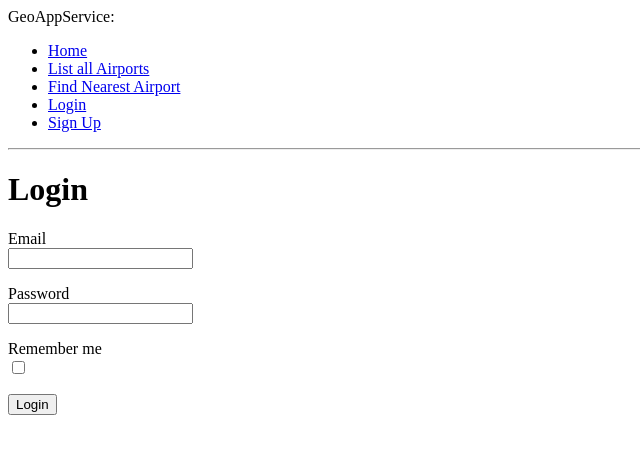
After one commit to Pynapse/geoappservice, a Flask app: page /login in a window 1280 px wide. The commit adds this page. Shown: the top 454 px of the page, without its empty margins (0-640 px from the left). Run offline with Flask 2, Linux system fonts and the light colour scheme.

Commit message:
Auth added

```diff
--- /dev/null
+++ b/app/forms/login.py
@@ -0,0 +1,10 @@
+from flask_wtf import FlaskForm
+from wtforms import StringField, SubmitField, PasswordField, BooleanField
+from wtforms.validators import DataRequired, Email
+
+class LoginForm(FlaskForm):
+
+    email = StringField("Email",  validators=[DataRequired(), Email()])
+    password = PasswordField('Password', validators=[DataRequired()])
+    remember_me = BooleanField('Remember me')
+    submit = SubmitField("Login")
--- /dev/null
+++ b/app/routes/auth/auth.py
@@ -0,0 +1,65 @@
+from flask import Blueprint, render_template, flash, redirect, url_for
+from app.forms.login import LoginForm
+from app.models.user.user import User
+from flask_login import login_required, login_user, logout_user
+from werkzeug.security import generate_password_hash, check_password_hash
+
+
+auth = Blueprint('auth', __name__)
+
+@auth.route('/login', methods=['GET', 'POST'])
+def login():
+    form = LoginForm()
+    if form.validate_on_submit():
+        remember_me = True if form.remember_me.data else False
+        user = User.query.filter_by(email=form.email.data).first()
+        if not user or not check_password_hash(user.password, form.password.data):
+
+            flash('Please check your login details and try again.')
+            return redirect(url_for('auth.login'))
+            '''
+                if form.remember_me.data:
+                    login_user(user, remember=True, duration=timedelta(days=5))
+                else:
+                    login_user(user)
+                    # login_user(user, remember=False)
+                flash('Successful Login', 'success')
+                next_url = request.args.get('next')
+                if not next_url or url_parse(next_url).netloc != '':
+                    return redirect(url_for("thankyou"))
+                return redirect(next_url)
+            else:
+                flash('Incorrect Username or Password', 'danger')
+                form.username.data = ''
+                form.password.data = ''
+            '''
+        else:
+            login_user(user, remember=remember_me)
+            return redirect(url_for('main.profile'))
+
+    return render_template("login.html", form=form)
+
+@auth.route('/signup')
+def signup():
+    return 'Signup'
+
+@auth.route('/logout')
+@login_required
+def logout():
+    logout_user()
+    return redirect(url_for('main.welcome'))
+
+
+@auth.route('/addtempusers', methods=['GET'])
+def add_user():
+    adminobj = User.query.filter_by(email='admin@admin.com').first()
+    guestobj = User.query.filter_by(email='guest@guest.com').first()
+
+    if adminobj and guestobj:
+        flash('Details already exists.')
+    else:
+        User.add_user('Admin', 'admin@admin.com', generate_password_hash('admin', method='sha256'), 1)
+        User.add_user('Guest', 'guest@guest.com', generate_password_hash('guest', method='sha256'), 2)
+        flash('Added temp data')
+
+    return redirect(url_for('auth.login'))
--- a/app/templates/base.html
+++ b/app/templates/base.html
@@ -12,11 +12,30 @@
 
             GeoAppService:
             <ul>
-                <li><a href="{{ url_for('entry_route.welcome') }}">Home</a> </li>
+                {% if current_user.is_authenticated %}
+                <li><a href="{{ url_for('main.profile') }}" >Profile </a></li>
+                {% endif %}
+
+                {% if not current_user.is_authenticated %}
+                <li><a href="{{ url_for('main.welcome') }}">Home</a> </li>
+                {% endif %}
+
                 <li><a href="{{ url_for('india_route.list_all_airports') }}">List all Airports</a> </li>
                 <li><a href="{{ url_for('india_route.get_nearest_airport') }}">Find Nearest Airport</a></li>
+
+                {% if current_user.is_authenticated %}
                 <li><a href="{{ url_for('india_route.add_airport') }}">Add to Database</a></li>
                 <li><a href="{{ url_for('india_route.upload') }}">Upload</a></li>
+                {% endif %}
+
+
+                {% if not current_user.is_authenticated %}
+                <li><a href="{{ url_for('auth.login') }}" >Login</a></li>
+                <li><a href="{{ url_for('auth.signup') }}" >Sign Up</a></li>
+                {% endif %}
+                {% if current_user.is_authenticated %}
+                <li><a href="{{ url_for('auth.logout') }}" >Logout</a></li>
+                {% endif %}
             </ul>
 
         </div>
--- a/app/templates/index.html
+++ b/app/templates/index.html
@@ -1,6 +1,7 @@
 {% extends "base.html" %}
 
 {% block content %}
-    <h1>Welcome to GeoserviceApp Demo</h1>
-    <p>Please use above navigation links to access services.</p>
+
+    <h2>Welcome to GeoserviceApp Demo</h2>
+    <p>Please <a href="{{ url_for('auth.login') }}">Login</a> to access the services.</p>
 {% endblock %}
--- /dev/null
+++ b/app/templates/login.html
@@ -0,0 +1,21 @@
+{% extends "base.html" %}
+
+{% block content %}
+    <h1>Login</h1>
+    <form action="" method="post" novalidate>
+        {{ form.hidden_tag() }}
+        <p>
+            {{ form.email.label }}<br>
+            {{ form.email }}
+        </p>
+        <p>
+            {{ form.password.label }}<br>
+            {{ form.password }}
+        </p>
+        <p>
+            {{ form.remember_me.label }}<br>
+            {{ form.remember_me }}
+        </p>
+        <p>{{ form.submit() }}</p>
+    </form>
+{% endblock %}
--- /dev/null
+++ b/app/templates/profile.html
@@ -0,0 +1,6 @@
+{% extends "base.html" %}
+
+{% block content %}
+    <h1>Hi {{name}}</h1>
+    <p>Please use above navigation links to access services.</p>
+{% endblock %}
```
Also changed, not shown: app/__init__.py (+18 -2 lines), app/models/user/user.py (added, +26 -0 lines), app/routes/airport/india.py (+5 -6 lines), app/routes/main/main.py (added, +13 -0 lines), migrations/versions/865852b07c0b_.py (added, +48 -0 lines), app/models/user/__init__.py (added), 1 other file.
